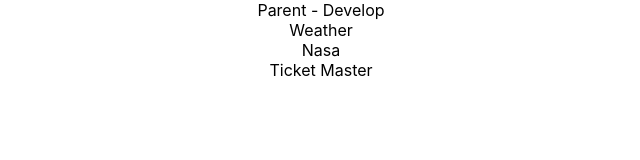
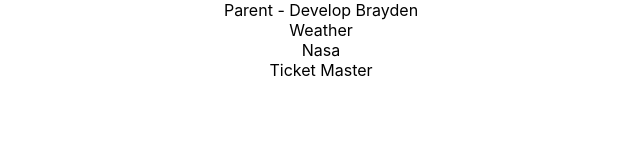
Before and after one commit to Chad-Gooch/client72hour, a React (Create React App) app: page / in a window 1280 px wide. Shown: the top 160 px of the page, without its empty margins (319-959 px from the left). Built offline with nearby package versions, Linux system fonts and the light colour scheme.

Commit message:
Brayden's Branch

```diff
--- a/src/App.js
+++ b/src/App.js
@@ -8,6 +8,7 @@
   return (
     <div className="App">
         Parent - Develop
+        Brayden
         <Weather />
         <Nasa />
         <Tmaster />
```
Also changed, not shown: 1 other file (tests, documents, lock files or other folders).
